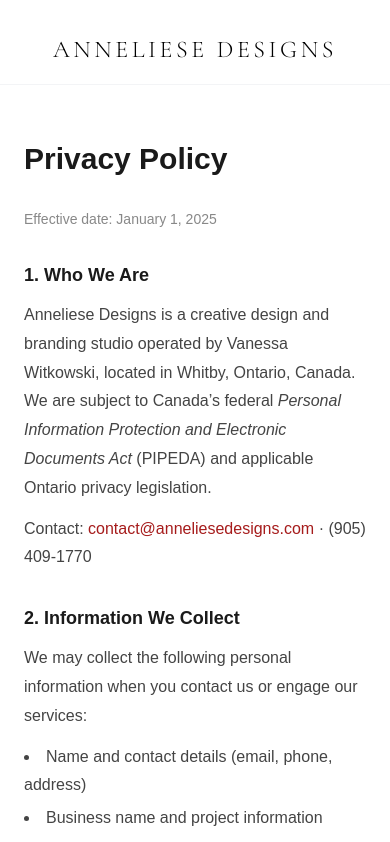
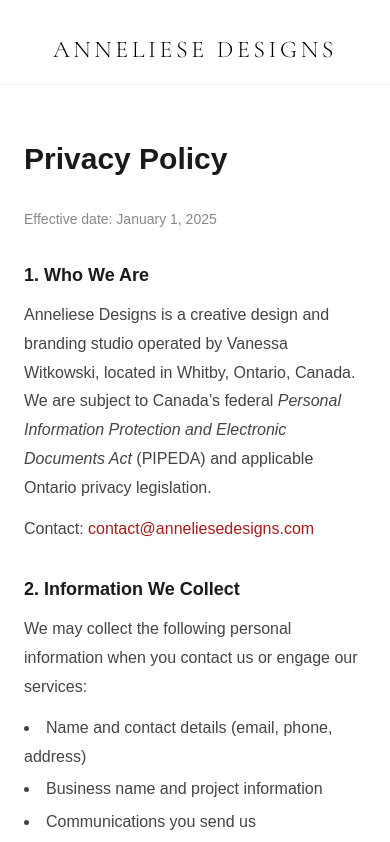
Before and after one commit to VanessaAnneliese/anneliese-designs-website, a Next.js app: page /privacy in a window 390 px wide. Shown: the top 842 px of the page. Built offline with nearby package versions, Linux system fonts and the light colour scheme; a web font is replaced by a local one.

Commit message:
Remove phone number from Privacy and Terms pages
Co-Authored-By: Claude Sonnet 4.6 <noreply@anthropic.com>

```diff
--- a/src/app/privacy/page.tsx
+++ b/src/app/privacy/page.tsx
@@ -21,7 +21,7 @@ export default function PrivacyPage() {
 
         <Section title="1. Who We Are">
           <p>Anneliese Designs is a creative design and branding studio operated by Vanessa Witkowski, located in Whitby, Ontario, Canada. We are subject to Canada&rsquo;s federal <em>Personal Information Protection and Electronic Documents Act</em> (PIPEDA) and applicable Ontario privacy legislation.</p>
-          <p className="mt-3">Contact: <a href="mailto:contact@anneliesedesigns.com">contact@anneliesedesigns.com</a> &middot; (905) 409-1770</p>
+          <p className="mt-3">Contact: <a href="mailto:contact@anneliesedesigns.com">contact@anneliesedesigns.com</a></p>
         </Section>
 
         <Section title="2. Information We Collect">
@@ -84,8 +84,7 @@ export default function PrivacyPage() {
           <address className="mt-3 not-italic" style={{ color: "#555" }}>
             Anneliese Designs<br />
             23 Corridale Ave., Whitby, ON, L1M 2E8, Canada<br />
-            <a href="mailto:contact@anneliesedesigns.com">contact@anneliesedesigns.com</a><br />
-            (905) 409-1770
+            <a href="mailto:contact@anneliesedesigns.com">contact@anneliesedesigns.com</a>
           </address>
         </Section>
       </main>
--- a/src/app/terms/page.tsx
+++ b/src/app/terms/page.tsx
@@ -79,8 +79,7 @@ export default function TermsPage() {
           <address className="not-italic" style={{ color: "#555" }}>
             Anneliese Designs<br />
             23 Corridale Ave., Whitby, ON, L1M 2E8, Canada<br />
-            <a href="mailto:contact@anneliesedesigns.com">contact@anneliesedesigns.com</a><br />
-            (905) 409-1770
+            <a href="mailto:contact@anneliesedesigns.com">contact@anneliesedesigns.com</a>
           </address>
         </Section>
       </main>
```
